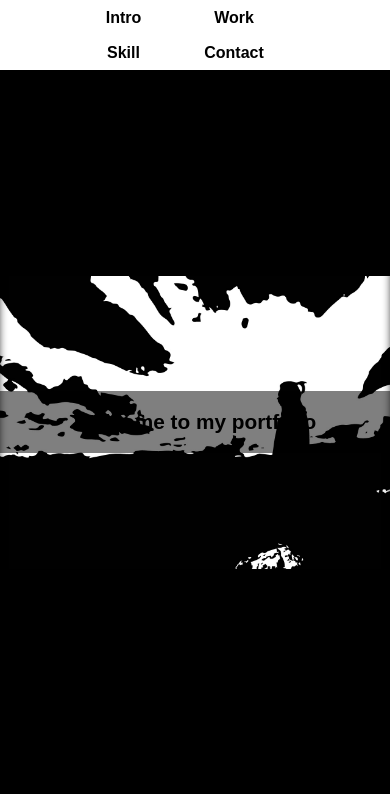
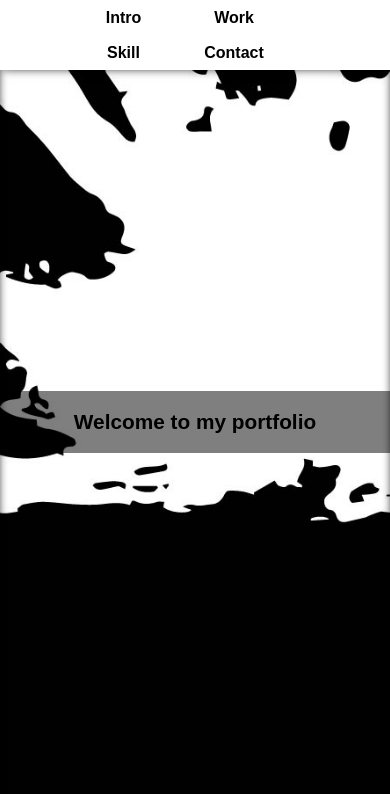
Before and after one commit to leoma3/leoma3.github.io, a plain HTML site: page index.html in a window 390 px wide. Shown: the top 794 px of the page. Drawn offline with nearby package versions, Linux system fonts and the light colour scheme; a web font is replaced by a local one.

Commit message:
backgroud-size doesn't work, trying height

```diff
--- a/css/main.scss
+++ b/css/main.scss
@@ -8,7 +8,7 @@
     background-size: cover;
     background-color: black;
     @media screen and (max-width: 768px) {
-        background-size: 100%;
+        background-size: auto 100%;
     }
 }
 
```
Also changed, not shown: css/main.css, 1 other file.
